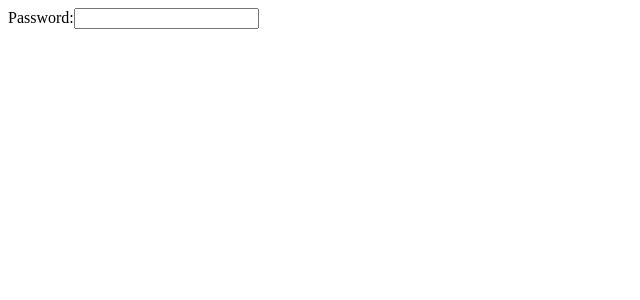
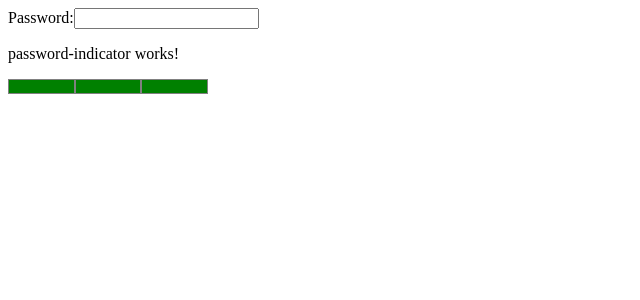
Before and after one commit to zweroboy1/angular-password-strength, an Angular app: page / in a window 1280 px wide. Shown: the top 300 px of the page, without its empty margins (0-640 px from the left). Built offline with nearby package versions, Linux system fonts and the light colour scheme.

Commit message:
feat: add password indicator

```diff
--- a/src/app/app.component.html
+++ b/src/app/app.component.html
@@ -1,4 +1,5 @@
 <main>
   <app-password-input></app-password-input>
+  <app-password-indicator></app-password-indicator>
 </main>
 <router-outlet />
--- a/src/app/app.component.ts
+++ b/src/app/app.component.ts
@@ -1,11 +1,12 @@
 import { Component } from '@angular/core';
 import { RouterOutlet } from '@angular/router';
 import { PasswordInputComponent } from './password-input/password-input.component';
+import { PasswordIndicatorComponent } from './password-indicator/password-indicator.component';
 
 @Component({
   selector: 'app-root',
   standalone: true,
-  imports: [RouterOutlet, PasswordInputComponent],
+  imports: [RouterOutlet, PasswordInputComponent, PasswordIndicatorComponent],
   templateUrl: './app.component.html',
   styleUrl: './app.component.css'
 })
--- a/src/app/password-indicator/password-indicator.component.css
+++ b/src/app/password-indicator/password-indicator.component.css
@@ -0,0 +1,30 @@
+.password-indicator {
+  display: flex;
+  /*gap: 1px;*/
+  width: 200px;
+  height: 15px;
+}
+
+.password-indicator__section {
+  flex-grow: 1;
+  background-color: lightgray;
+  border: 1px solid gray;
+}
+
+.password-indicator_short .password-indicator__section {
+  background-color: red;
+  transform: 0.3s linear all;
+}
+
+.password-indicator_easy .password-indicator__section:nth-of-type(1) {
+  background-color: red;
+}
+
+.password-indicator_medium .password-indicator__section:nth-of-type(1),
+.password-indicator_medium .password-indicator__section:nth-of-type(2) {
+  background-color: yellow;
+}
+
+.password-indicator_strong .password-indicator__section {
+  background-color: green;
+}
--- a/src/app/password-indicator/password-indicator.component.html
+++ b/src/app/password-indicator/password-indicator.component.html
@@ -1 +1,7 @@
 <p>password-indicator works!</p>
+
+<div class="password-indicator password-indicator_strong">
+  <div class="password-indicator__section"></div>
+  <div class="password-indicator__section"></div>
+  <div class="password-indicator__section"></div>
+</div>
```
